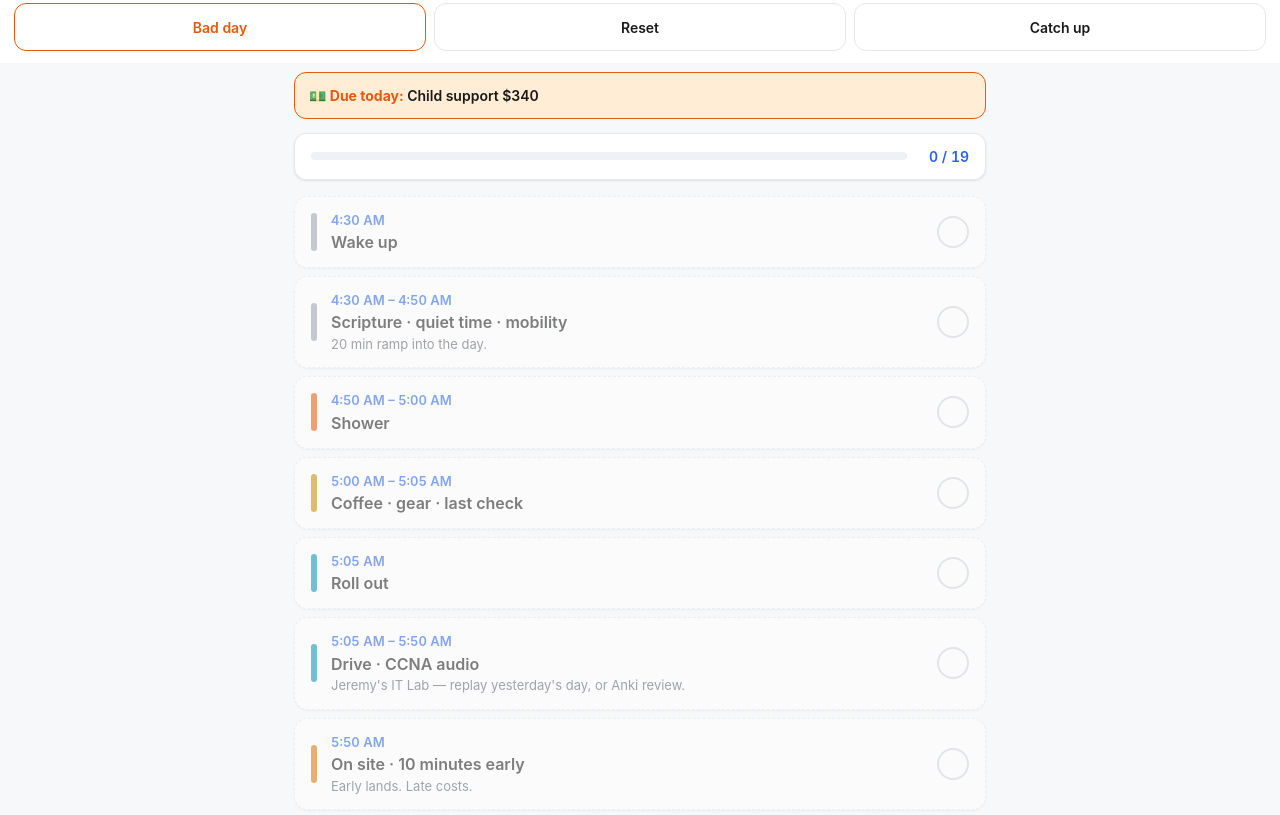
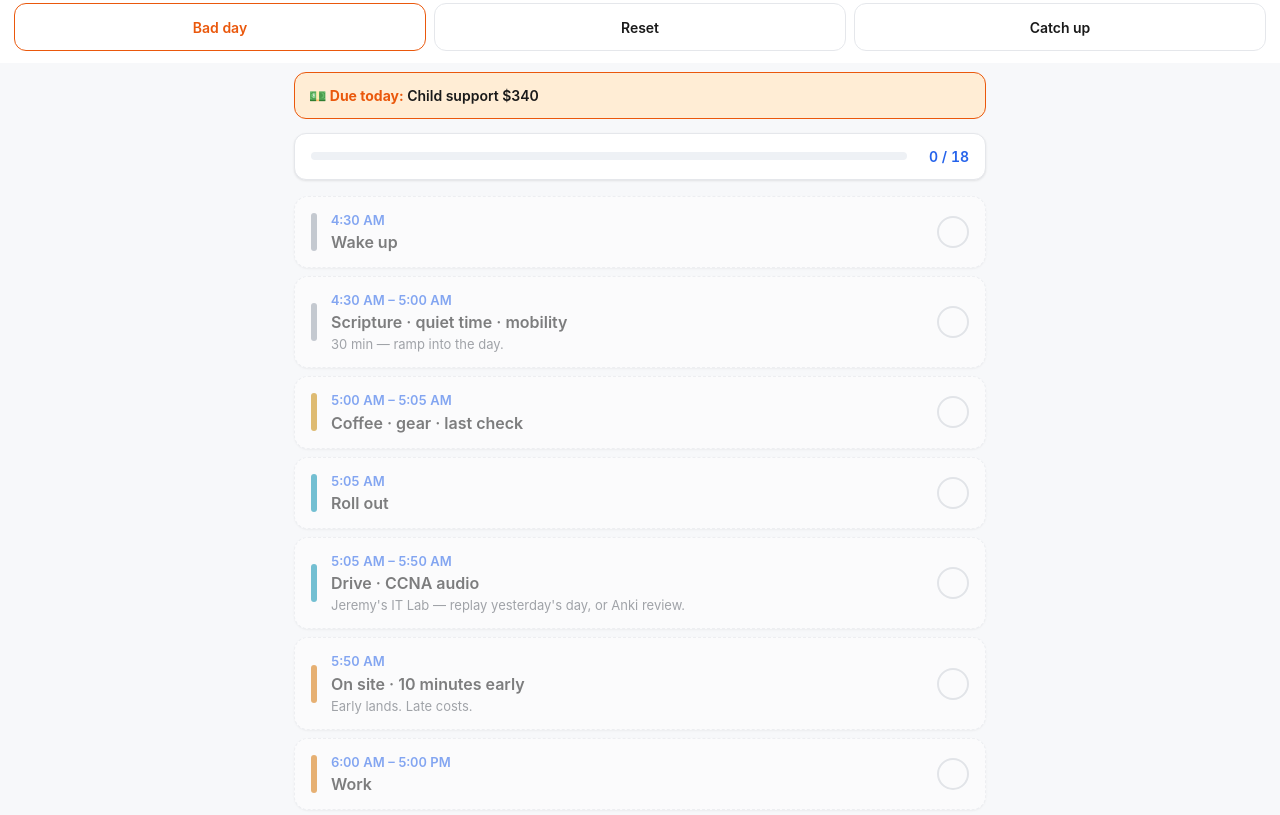
Before and after one commit to Matthew-creat3e/schedule, a plain HTML site: page index.html in a window 1280 px wide. Shown: the part 737-1552 px from the top of the page. Drawn offline with Linux system fonts and the light colour scheme.

Commit message:
Single shower — after workout only

```diff
--- a/index.html
+++ b/index.html
@@ -1080,8 +1080,7 @@ const MISSIONS = {
 /* === SCHEDULES === */
 const SCHED_6AM = [
   { id:'wake',     start:'4:30',  end:'4:30',  name:'Wake up',                                cat:'rest' },
-  { id:'morning',  start:'4:30',  end:'4:50',  name:'Scripture · quiet time · mobility',      cat:'rest', detail:'20 min ramp into the day.' },
-  { id:'shower',   start:'4:50',  end:'5:00',  name:'Shower',                                  cat:'physical' },
+  { id:'morning',  start:'4:30',  end:'5:00',  name:'Scripture · quiet time · mobility',      cat:'rest', detail:'30 min — ramp into the day.' },
   { id:'gear',     start:'5:00',  end:'5:05',  name:'Coffee · gear · last check',              cat:'prep' },
   { id:'rollout',  start:'5:05',  end:'5:05',  name:'Roll out',                                cat:'transit' },
   { id:'commute1', start:'5:05',  end:'5:50',  name:'Drive · CCNA audio',                      cat:'transit', detail:"Jeremy's IT Lab — replay yesterday's day, or Anki review." },
@@ -1090,7 +1089,7 @@ const SCHED_6AM = [
   { id:'commute2', start:'17:00', end:'17:45', name:'Drive home · decompress',                 cat:'transit', detail:'Music or prayer. No brain work.' },
   { id:'home',     start:'17:45', end:'17:50', name:'Home · hug the kids · reset',             cat:'family' },
   { id:'workout',  start:'17:50', end:'18:15', name:'Workout · 25 min',                        cat:'physical', detail:'Mon, Wed, Fri. Tue/Thu: stretch + mobility.' },
-  { id:'showerpm', start:'18:15', end:'18:30', name:'Shower',                                  cat:'physical' },
+  { id:'shower',   start:'18:15', end:'18:30', name:'Shower',                                  cat:'physical', detail:'Only shower of the day.' },
   { id:'cook',     start:'18:30', end:'19:00', name:'Cook dinner',                             cat:'family', detail:'Faster meals — 30 min target.' },
   { id:'dinner',   start:'19:00', end:'19:30', name:'Family dinner',                           cat:'family', sacred:true },
   { id:'kidtime',  start:'19:30', end:'20:45', name:'Kid time',                                cat:'family', sacred:true, detail:'Phone in the drawer.' },
@@ -1103,9 +1102,8 @@ const SCHED_6AM = [
 const SCHED_7AM = [
   { id:'wake',     start:'4:30',  end:'4:30',  name:'Wake up',                                cat:'rest' },
   { id:'morning',  start:'4:30',  end:'5:00',  name:'Scripture · quiet time · mobility',      cat:'rest' },
-  { id:'shower',   start:'5:00',  end:'5:15',  name:'Shower',                                  cat:'physical' },
-  { id:'gear',     start:'5:15',  end:'5:30',  name:'Coffee · gear · prep',                    cat:'prep' },
-  { id:'breakfast',start:'5:30',  end:'6:00',  name:'Breakfast · family time',                 cat:'family' },
+  { id:'gear',     start:'5:00',  end:'5:15',  name:'Coffee · gear · prep',                    cat:'prep' },
+  { id:'breakfast',start:'5:15',  end:'6:00',  name:'Breakfast · family time',                 cat:'family', detail:'45 min — bonus on 7 AM days.' },
   { id:'rollout',  start:'6:05',  end:'6:05',  name:'Roll out',                                cat:'transit' },
   { id:'commute1', start:'6:05',  end:'6:50',  name:'Drive · CCNA audio',                      cat:'transit' },
   { id:'onsite',   start:'6:50',  end:'6:50',  name:'On site · 10 minutes early',              cat:'work' },
@@ -1113,7 +1111,7 @@ const SCHED_7AM = [
   { id:'commute2', start:'18:00', end:'18:45', name:'Drive home · decompress',                 cat:'transit' },
   { id:'home',     start:'18:45', end:'18:50', name:'Home · hug the kids · reset',             cat:'family' },
   { id:'workout',  start:'18:50', end:'19:15', name:'Workout · 25 min',                        cat:'physical', detail:'Mon, Wed, Fri. Tue/Thu: stretch.' },
-  { id:'showerpm', start:'19:15', end:'19:30', name:'Shower',                                  cat:'physical' },
+  { id:'shower',   start:'19:15', end:'19:30', name:'Shower',                                  cat:'physical' },
   { id:'cook',     start:'19:30', end:'19:55', name:'Cook dinner · fast',                      cat:'family' },
   { id:'dinner',   start:'19:55', end:'20:20', name:'Family dinner',                           cat:'family', sacred:true },
   { id:'kidtime',  start:'20:20', end:'21:00', name:'Kid time',                                cat:'family', sacred:true, detail:'Compressed on 7 AM days.' },
@@ -1125,7 +1123,8 @@ const SCHED_7AM = [
 const SCHED_SAT_OFF = [
   { id:'wake',     start:'6:30',  end:'6:30',  name:'Wake up',                                cat:'rest' },
   { id:'workout',  start:'7:00',  end:'7:45',  name:'Long workout · 45 min',                  cat:'physical' },
-  { id:'breakfast',start:'7:45',  end:'8:30',  name:'Breakfast with family',                  cat:'family' },
+  { id:'shower',   start:'7:45',  end:'8:00',  name:'Shower',                                  cat:'physical' },
+  { id:'breakfast',start:'8:00',  end:'8:30',  name:'Breakfast with family',                  cat:'family' },
   { id:'strayer',  start:'8:30',  end:'11:30', name:'Strayer deep block · 3 hours',           cat:'mission', detail:'CIS 376 + SQL. Biggest weekly win.' },
   { id:'lunch',    start:'11:30', end:'13:00', name:'Family lunch · errands',                 cat:'family' },
   { id:'ccna',     start:'13:00', end:'15:00', name:'CCNA labs · 2 hours',                    cat:'mission' },
```
